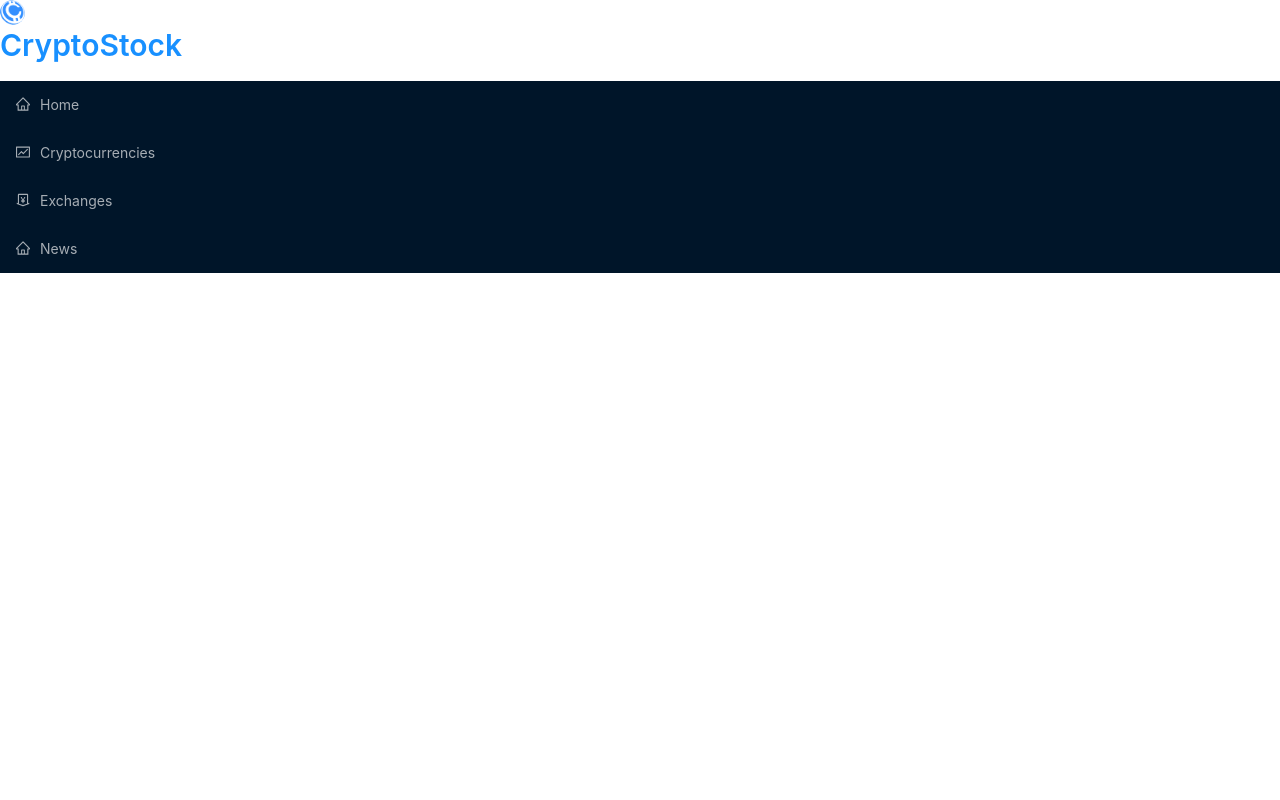
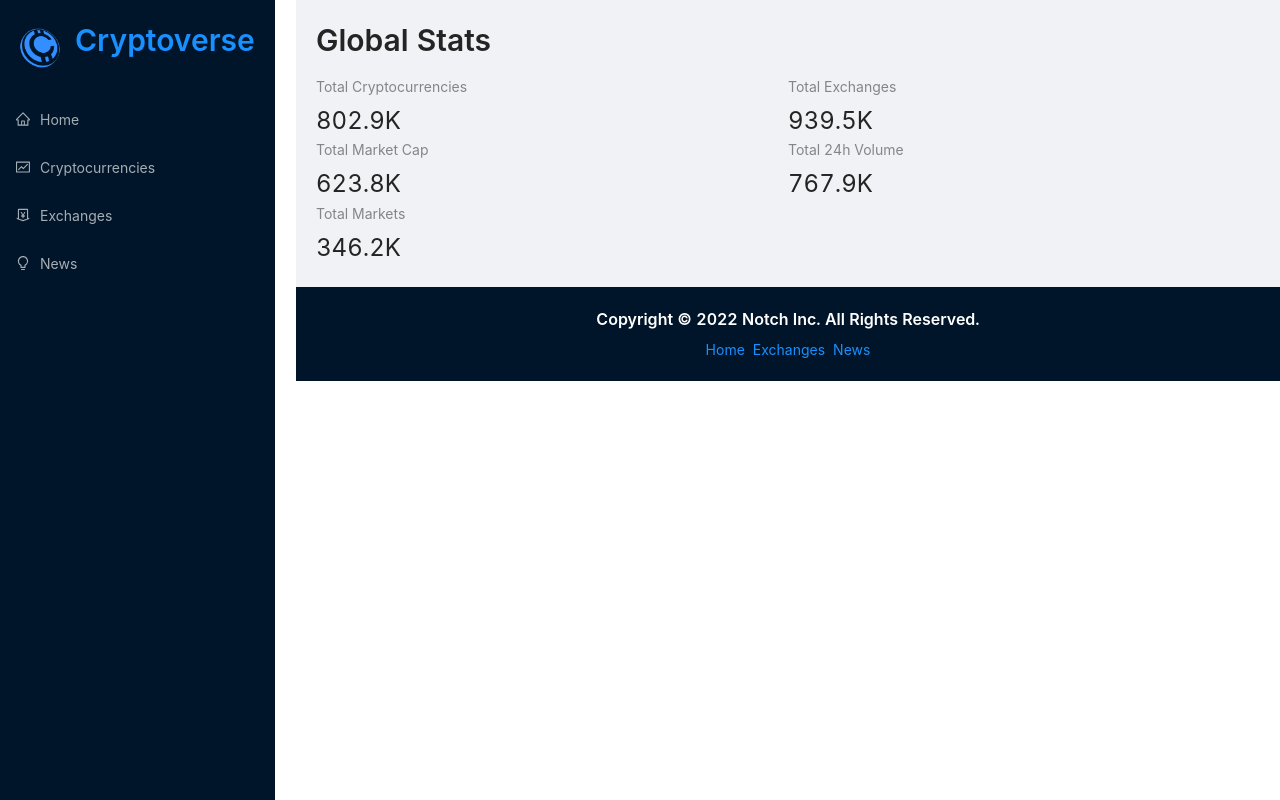
Before and after one commit to acroooo/criptstock, a React (Create React App) app: page / in a window 1280 px wide. Built offline with nearby package versions, Linux system fonts and the light colour scheme.

Commit message:
'Homepage-+routes'

```diff
--- a/src/App.css
+++ b/src/App.css
@@ -0,0 +1,408 @@
+:root {
+    --text-primary: #000;
+    --bgPrimary: #fff;
+    --bgSecondary: #F9F9F9;
+    --pink: #0071bd;
+    --light-blue: #e6f7ff;
+    --border: #d9d9d9;
+}
+
+* {
+    margin: 0;
+    padding: 0;
+    box-sizing: border-box;
+}
+
+a:hover {
+    color: var(--pink) !important;
+}
+
+.app {
+    display: flex;
+    overflow: hidden;
+}
+
+.navbar {
+    flex: 0.2;
+    background-color: rgb(0, 21, 41);
+}
+
+.main {
+    flex: 0.8;
+    width: 100%;
+
+}
+
+.routes {
+    padding: 20px;
+}
+
+.nav-container {
+    position: fixed;
+    left: 0;
+    margin: 10px;
+    height: 100vh;
+    margin: 0px;
+    background-color: rgb(0, 21, 41);
+}
+
+.logo-container {
+    background-color: #001529;
+    display: flex;
+    padding: 20px;
+    align-items: center;
+    width: 100%;
+}
+
+.logo {
+    margin: 0 0 0 15px;
+}
+
+.logo a {
+    color: white;
+}
+
+.menu-control-container {
+    display: none !important;
+    position: absolute !important;
+    right: 10px !important;
+    top: 25px !important;
+    font-size: 1.2rem !important;
+    background-color: var(--bgSecondary) !important;
+    border: none !important;
+}
+
+.loader {
+    height: 81vh;
+    display: flex;
+    justify-content: center;
+    align-items: center;
+}
+
+@media screen and (max-width:1300px) {
+    .main {
+        margin-left: 50px;
+    }
+}
+
+@media screen and (max-width:1170px) {
+    .main {
+        margin-left: 50px;
+    }
+}
+
+@media screen and (max-width:1000px) {
+    .main {
+        margin-left: 100px;
+    }
+}
+
+@media screen and (max-width:800px) {
+    .app {
+        flex-direction: column;
+        overflow: hidden;
+    }
+
+    .navbar {
+        flex: 1;
+    }
+
+    .main {
+        flex: 1;
+        margin-top: 90px;
+        margin-left: 0px;
+        margin-right: 10px;
+    }
+
+    .nav-container {
+        height: 8vh;
+        position: fixed;
+        width: 100%;
+        z-index: 100;
+        background-color: var(--bgSecondary);
+    }
+
+    .menu-control-container {
+        display: block !important;
+    }
+
+    .ant-menu {
+        position: absolute;
+        right: 0px;
+    }
+
+    .home-title {
+        font-size: 1.4rem !important;
+    }
+
+    .show-more {
+        font-size: 1.3rem !important;
+    }
+}
+
+.coin-detail-container {
+    margin: 30px;
+}
+
+.coin-heading-container {
+    display: flex;
+    justify-content: center;
+    align-items: center;
+    flex-direction: column;
+    border-bottom: 1px solid var(--border);
+    padding-top: 20px;
+    padding-bottom: 20px;
+    gap: 10px;
+}
+
+.coin-heading-container .coin-name {
+    font-weight: 900;
+    color: var(--pink);
+}
+
+.coin-heading-container p {
+    font-size: 1rem;
+    opacity: 0.9;
+    margin-bottom: 20px;
+}
+
+.stats-container {
+    display: flex;
+    justify-content: space-between;
+    align-items: center;
+    gap: 40px;
+}
+
+.stats-container h2 {
+    font-weight: 700;
+    font-size: 1.4rem;
+    margin-top: 20px;
+    color: var(--pink);
+}
+
+.coin-details-heading {
+    font-weight: 700 !important;
+    margin-top: 20px !important;
+    color: var(--pink) !important;
+}
+
+.coin-stats {
+    display: flex;
+    justify-content: space-between;
+    border-bottom: 1px solid var(--border);
+    font-size: 1rem;
+    opacity: 0.9;
+    padding: 20px;
+
+}
+
+.coin-stats-name {
+    display: flex;
+    gap: 10px;
+    font-size: 1rem;
+}
+
+.stats {
+    font-weight: 800;
+}
+
+.coin-value-statistics-heading p {
+    font-size: 1rem;
+    opacity: 0.9;
+}
+
+.coin-desc-link {
+    display: flex;
+    gap: 40px;
+    margin-top: 40px;
+    padding-top: 20px;
+}
+
+.coin-desc-link h2 {
+    font-weight: 700;
+    color: var(--pink);
+}
+
+.coin-desc-link p {
+    font-size: 1rem;
+    opacity: 0.9;
+}
+
+.coin-desc-link a {
+    color: var(--pink);
+}
+
+.coin-desc-link h3 {
+    font-weight: 700;
+}
+
+.coin-desc {
+    flex: 0.5;
+}
+
+.coin-links {
+    padding: 0px 20px;
+    flex: 0.5;
+}
+
+.coin-link {
+    display: flex;
+    justify-content: space-between;
+    align-items: center;
+    border-bottom: 1px solid var(--border);
+    padding: 20px;
+}
+
+.link-name {
+    text-transform: capitalize;
+    font-size: 1rem;
+}
+
+.coin-link a {
+    color: var(--pink);
+    font-weight: 700;
+    font-size: 1rem;
+}
+
+.coin-link:hover,
+.coin-stats:hover {
+    background-color: var(--bgSecondary);
+}
+
+@media screen and (max-width:1000px) {
+    .stats-container {
+        flex-direction: column;
+    }
+
+    .coin-desc-link {
+        flex-direction: column;
+    }
+
+    .stats-container h2 {
+        margin-top: 0px;
+    }
+}
+
+@media screen and (max-width: 500px) {
+    .coin-links {
+        padding: 0px;
+    }
+
+    .coin-detail-container {
+        margin: 0;
+    }
+}
+
+@media screen and (max-width: 500px) {
+    .heading {
+        margin-top: 20px;
+    }
+}
+
+.select-news {
+    width: 180px;
+}
+
+.news-card {
+    min-height: 300px !important;
+}
+
+.news-image-container {
+    display: flex !important;
+    justify-content: space-between !important;
+}
+
+.news-title {
+    width: 70%;
+}
+
+.news-image-container .img {
+    width: 100px;
+    height: 100px;
+}
+
+.news-card p {
+    color: black;
+    margin: 10px 0px !important;
+}
+
+.provider-container {
+    display: flex;
+    justify-content: space-between;
+}
+
+.provider-name {
+    margin-left: 10px;
+}
+
+.chart-header {
+    display: flex;
+    justify-content: space-between;
+    gap: 50px;
+    color: #0071bd;
+}
+
+.chart-title {
+    color: #0071bd !important;
+}
+
+.price-container {
+    display: flex !important;
+    gap: 20px !important;
+    align-items: center !important;
+    flex-wrap: wrap !important;
+}
+
+.price-change {
+    font-weight: 900 !important;
+}
+
+.current-price {
+    margin-top: 0px !important;
+    font-weight: 900 !important;
+}
+
+.home-heading-container {
+    display: flex;
+    justify-content: space-between;
+    align-items: center;
+    margin-top: 40px;
+}
+
+.show-more {
+    margin-top: 0px !important;
+}
+
+.exchange-image {
+    margin: 0px 10px !important;
+}
+
+.search-crypto {
+    margin: 20px auto 30px auto;
+    width: 250px;
+}
+
+.crypto-card-container {
+    min-height: 65vh !important;
+}
+
+.crypto-card {
+    min-width: 250px;
+}
+
+.crypto-card .crypto-image {
+    width: 35px;
+}
+
+.select-timeperiod {
+    width: 200px !important;
+    margin-top: 20px !important;
+}
+
+.footer {
+    background-color: #001529;
+    display: flex;
+    flex-direction: column;
+    padding: 20px;
+    align-items: center;
+}
--- a/src/App.js
+++ b/src/App.js
@@ -1,25 +1,49 @@
-import React from 'react'
-import { Switch, Route, Link } from 'react-router-dom'
+import React from 'react';
+import { Switch, Route, Link } from 'react-router-dom';
 import { Layout, Typography, Space } from 'antd';
-import { Navbar } from './components/index'
-import './App.css'
 
-const App = () => {
-    return (
-        <div>
-            <div className="App">
+import { Exchanges, Homepage, News, Cryptocurrencies, CryptoDetails, Navbar } from './components';
+import './App.css';
+
+const App = () => (
+  <div className="app">
     <div className="navbar">
       <Navbar />
     </div>
     <div className="main">
-
+      <Layout>
+        <div className="routes">
+          <Switch>
+            <Route exact path="/">
+              <Homepage />
+            </Route>
+            <Route exact path="/exchanges">
+              <Exchanges />
+            </Route>
+            <Route exact path="/cryptocurrencies">
+              <Cryptocurrencies />
+            </Route>
+            <Route exact path="/crypto/:coinId">
+              <CryptoDetails />
+            </Route>
+            <Route exact path="/news">
+              <News />
+            </Route>
+          </Switch>
         </div>
+      </Layout>
       <div className="footer">
-
+        <Typography.Title level={5} style={{ color: 'white', textAlign: 'center' }}>Copyright © 2022 Notch Inc.
+          All Rights Reserved.
+        </Typography.Title>
+        <Space>
+          <Link to="/">Home</Link>
+          <Link to="/exchanges">Exchanges</Link>
+          <Link to="/news">News</Link>
+        </Space>
       </div>
     </div>
   </div>
 );
-}
 
-export default App
+export default App;
--- /dev/null
+++ b/src/components/CryptoDetails.jsx
@@ -0,0 +1,9 @@
+import React from 'react'
+
+const CryptoDetails = () => {
+  return (
+    <div>CryptoDetails</div>
+  )
+}
+
+export default CryptoDetails
--- /dev/null
+++ b/src/components/Cryptocurrencies.jsx
@@ -0,0 +1,9 @@
+import React from 'react'
+
+const Cryptocurrencies = () => {
+  return (
+    <div>Cryptocurrencies</div>
+  )
+}
+
+export default Cryptocurrencies
--- /dev/null
+++ b/src/components/Exchanges.jsx
@@ -0,0 +1,9 @@
+import React from 'react'
+
+const Exchanges = () => {
+  return (
+    <div>Exchanges</div>
+  )
+}
+
+export default Exchanges
--- /dev/null
+++ b/src/components/Homepage.jsx
@@ -0,0 +1,32 @@
+import React from 'react'
+import millify from 'millify'
+import { Typography, Row, Col, Statistic } from 'antd'
+import { Link } from 'react-router-dom'
+const {Title} = Typography
+
+const Homepage = () => {
+  return (
+    <>
+      <Title level={2} className="heading">Global Stats</Title>
+      <Row>
+        <Col span={12}>
+          <Statistic title="Total Cryptocurrencies" value={millify(Math.floor(Math.random() * 1000000))} />
+        </Col>
+        <Col span={12}>
+          <Statistic title="Total Exchanges" value={millify(Math.floor(Math.random() * 1000000))} />
+        </Col>
+        <Col span={12}>
+          <Statistic title="Total Market Cap" value={millify(Math.floor(Math.random() * 1000000))} />
+        </Col>
+        <Col span={12}>
+          <Statistic title="Total 24h Volume" value={millify(Math.floor(Math.random() * 1000000))} />
+        </Col>
+        <Col span={12}>
+          <Statistic title="Total Markets" value={millify(Math.floor(Math.random() * 1000000))} />
+        </Col>
+      </Row>
+    </>
+  )
+}
+
+export default Homepage
--- a/src/components/Navbar.jsx
+++ b/src/components/Navbar.jsx
@@ -1,17 +1,17 @@
-import React from 'react'
+import React, { useState, useEffect } from 'react';
 import { Button, Menu, Typography, Avatar } from 'antd';
-import {  Link } from 'react-router-dom'
+import { Link } from 'react-router-dom';
 import { HomeOutlined, MoneyCollectOutlined, BulbOutlined, FundOutlined, MenuOutlined } from '@ant-design/icons';
-import icon from '../assets/images/cryptostock.png'
+
+import icon from '../assets/images/cryptostock.png';
 
 const Navbar = () => {
   return (
     <div className="nav-container">
       <div className="logo-container">
-              <Avatar src={icon} size={25} />
-              <Typography.Title level={2} className="logo">
-                  <Link to="/">CryptoStock</Link>
-              </Typography.Title>
+        <Avatar src={icon} size="large" />
+        <Typography.Title level={2} className="logo"><Link to="/">Cryptoverse</Link></Typography.Title>
+      </div>
       <Menu theme="dark">
         <Menu.Item icon={<HomeOutlined />}>
           <Link to="/">Home</Link>
@@ -22,13 +22,12 @@ const Navbar = () => {
         <Menu.Item icon={<MoneyCollectOutlined />}>
           <Link to="/exchanges">Exchanges</Link>
         </Menu.Item>
-                <Menu.Item icon={<HomeOutlined />}>
+        <Menu.Item icon={<BulbOutlined />}>
           <Link to="/news">News</Link>
         </Menu.Item>
       </Menu>
     </div>
-        </div>
-  )
-}
+  );
+};
 
-export default Navbar
+export default Navbar;
--- /dev/null
+++ b/src/components/News.jsx
@@ -0,0 +1,9 @@
+import React from 'react'
+
+const News = () => {
+  return (
+    <div>News</div>
+  )
+}
+
+export default News
--- a/src/components/index.js
+++ b/src/components/index.js
@@ -1,3 +1,8 @@
 import { default as Navbar } from './Navbar'
+import { default as Cryptocurrencies } from './Cryptocurrencies'
+import { default as Exchanges } from './Exchanges'
+import { default as CryptoDetails } from './CryptoDetails'
+import { default as News } from './News'
+import { default as Homepage } from './Homepage'
 
-export { Navbar }
+export { Navbar, Cryptocurrencies, Exchanges, CryptoDetails, News, Homepage }
```
Also changed, not shown: src/components/Footer.js (deleted), src/components/Main.js (deleted). Lines whose indentation alone changed are shown as unchanged.
